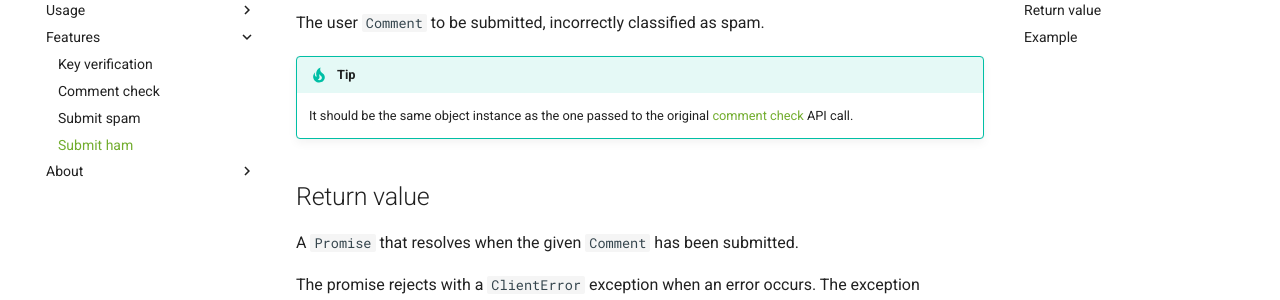
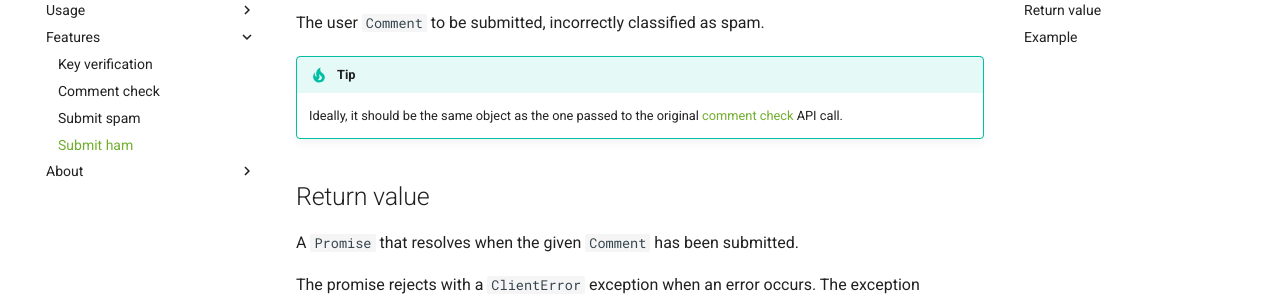
Before and after one commit to cedx/akismet.js, an MkDocs documentation site: the page built from doc/features/submit_ham.md, in a window 1280 px wide and 900 px high, scrolled down 329 px. Shown: the part 152-452 px from the top of the window. Built offline with MkDocs 1.6.1 and Material for MkDocs 9.7.7, drawn with Linux system fonts in a browser that asks for light colours; comment, search, counter and statistics services are not loaded; old or Windows-style settings are respelled for this version of MkDocs.

```diff
--- a/doc/features/submit_ham.md
+++ b/doc/features/submit_ham.md
@@ -13,7 +13,7 @@ Client#submitHam(comment: Comment): Promise
 The user `Comment` to be submitted, incorrectly classified as spam.
 
 !!! tip
-    It should be the same object instance as the one passed to the original [comment check](comment_check.md) API call.
+    Ideally, it should be the same object as the one passed to the original [comment check](comment_check.md) API call.
 
 ## Return value
 A `Promise` that resolves when the given `Comment` has been submitted.
--- a/package.json
+++ b/package.json
@@ -17,10 +17,10 @@
     "chai": "^4.1.2",
     "del": "^3.0.0",
     "esdoc": "^1.0.4",
-    "esdoc-node": "^1.0.2",
+    "esdoc-node": "^1.0.3",
     "esdoc-standard-plugin": "^1.0.0",
-    "gulp-eslint": "^4.0.0",
     "gulp": "^4.0.0",
+    "gulp-eslint": "^4.0.2",
     "mocha": "^5.0.0",
     "nsp": "^3.1.0",
     "nyc": "^11.4.1"
```
Also changed, not shown: CHANGELOG.md (+1 -1 lines), README.md (+1 -1 lines), doc/features/submit_spam.md (+1 -1 lines), doc/installation.md (+1 -1 lines).
